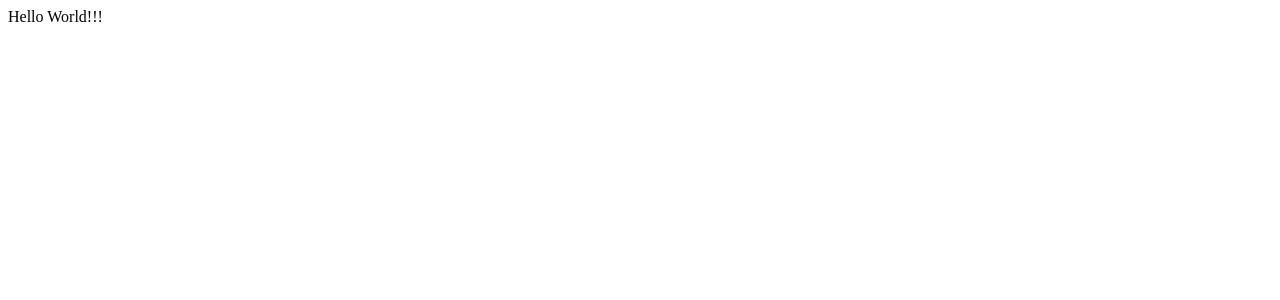
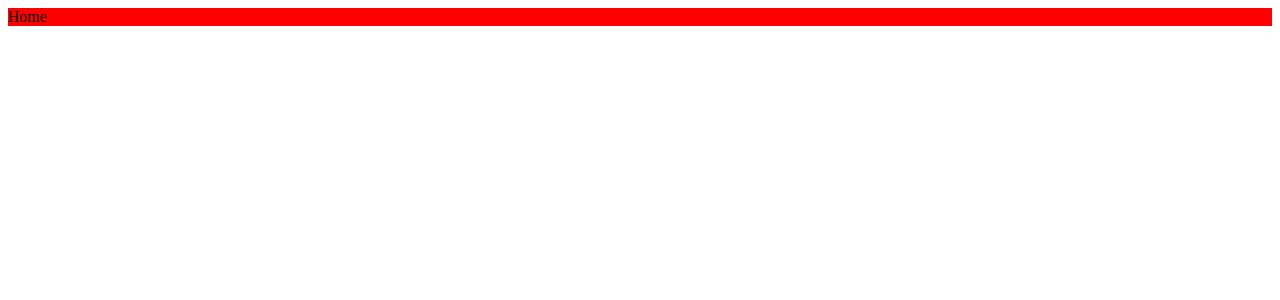
Before and after one commit to Dulatto/react-admin-panel, a React (Vite) app: page / in a window 1280 px wide. Shown: the top 300 px of the page. Built offline with nearby package versions, Linux system fonts and the light colour scheme.

Commit message:
home page

```diff
--- a/package.json
+++ b/package.json
@@ -11,7 +11,8 @@
   },
   "dependencies": {
     "react": "^18.2.0",
-    "react-dom": "^18.2.0"
+    "react-dom": "^18.2.0",
+    "sass": "^1.77.4"
   },
   "devDependencies": {
     "@types/react": "^18.2.14",
--- a/src/App.tsx
+++ b/src/App.tsx
@@ -1,5 +1,11 @@
+import Home from './pages/home/Home';
+
 function App() {
-    return <div>Hello World!!!</div>;
+    return (
+        <div>
+            <Home />
+        </div>
+    );
 }
 
 export default App;
--- /dev/null
+++ b/src/pages/home/Home.tsx
@@ -0,0 +1,5 @@
+import './home.scss';
+const Home = () => {
+    return <div className="home">Home</div>;
+};
+export default Home;
--- /dev/null
+++ b/src/pages/home/home.scss
@@ -0,0 +1,3 @@
+.home {
+    background-color: red;
+}
```
Also changed, not shown: 1 other file (tests, documents, lock files or other folders).
